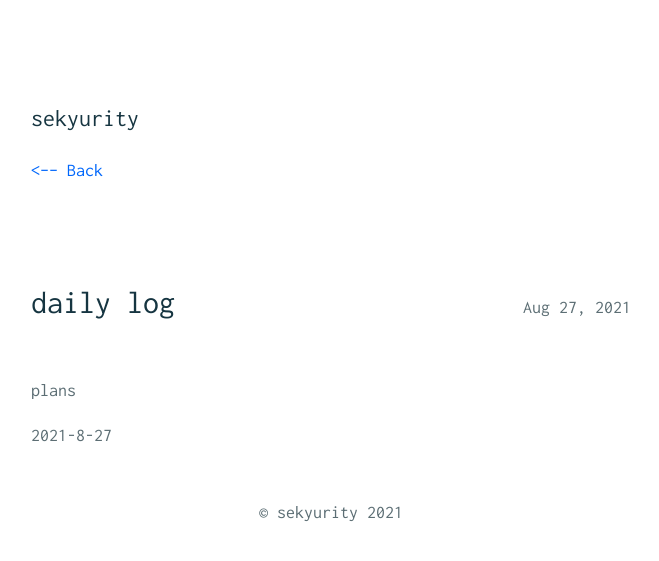
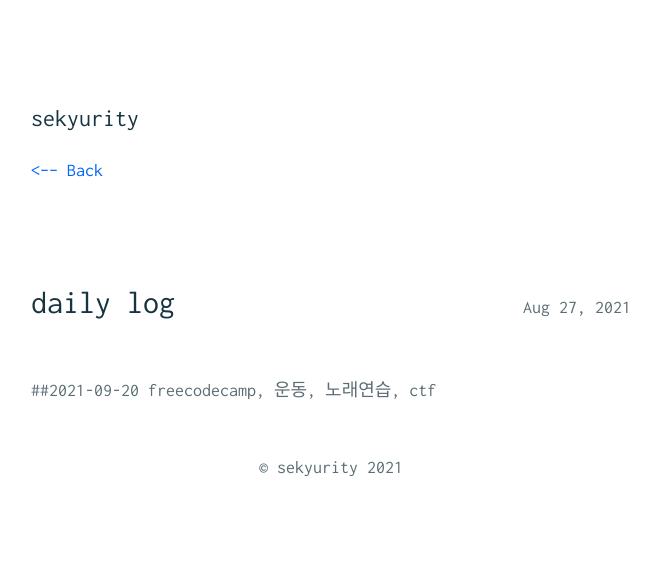
Before and after one commit to sekyurity/sekyurity.github.io, a Jekyll site: the page built from _posts/2021-8-27-daily-log.markdown, in a window 1280 px wide. Shown: the top 561 px of the page, without its empty margins (309-968 px from the left). Built offline with Jekyll 4.4.1, drawn with Linux system fonts in a browser that asks for light colours; comment, search, counter and statistics services are not loaded.

Commit message:
Update 2021-8-27-daily-log.markdown
2021-09-20 1:22

```diff
--- a/_posts/2021-8-27-daily-log.markdown
+++ b/_posts/2021-8-27-daily-log.markdown
@@ -3,6 +3,6 @@ layout: post
 title:  "daily log"
 date:   2021-8-27
 ---
-plans
 
-2021-8-27
+##2021-09-20
+freecodecamp, 운동, 노래연습, ctf
```
